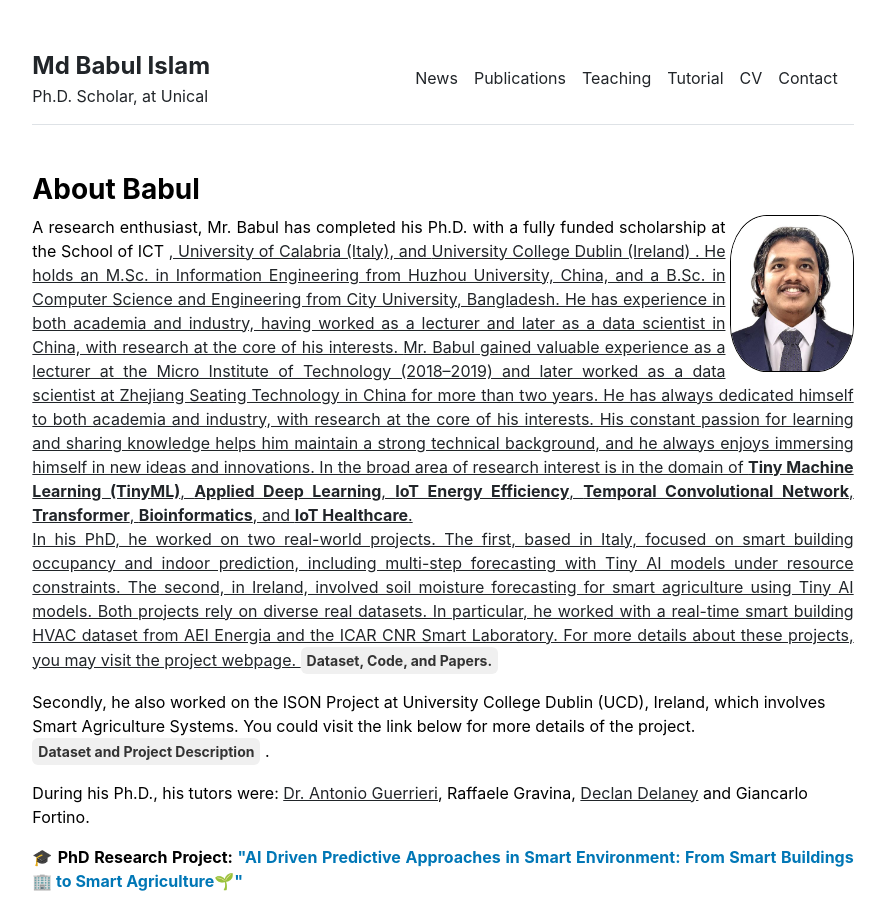
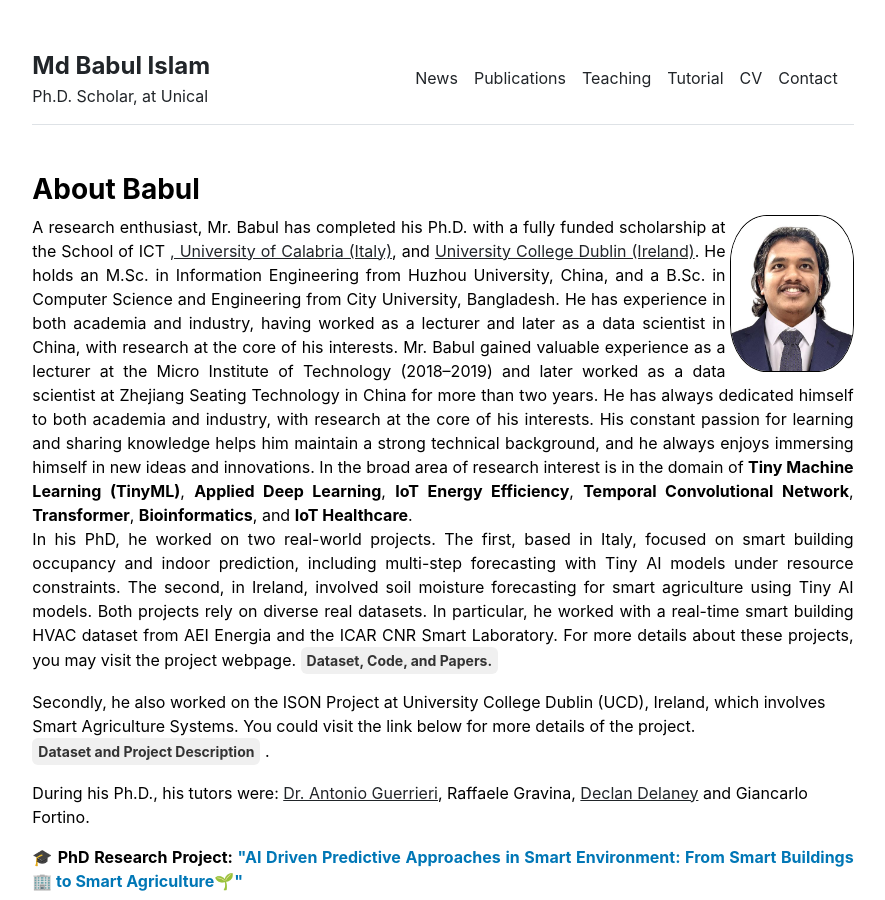
Before and after one commit to babulcseian/babulcseian.github.io, a Jekyll site: the page built from index.md, in a window 1280 px wide and 900 px high. Shown: the whole window, without its empty margins (197-1082 px from the left). Built offline with Jekyll 4.4.1, drawn with Linux system fonts in a browser that asks for light colours; a style sheet for code colours, icons or effects is not loaded.

Commit message:
Fix HTML tags in the about section
Corrected HTML structure for the paragraph about Mr. Babul's academic background.

```diff
--- a/_layouts/home.html
+++ b/_layouts/home.html
@@ -8,7 +8,7 @@ layout: default
 
 <img src="{{ site.github.url }}/assets/img/Md Babul Islam - 2 .jpeg" alt="Home" width="15%"  title="MSc Graduation" style="float:right; margin-left:5px; margin-bottom:1px; border: solid black 1px; padding=2px; border-radius: 30%">
 
-<p align="justify"> A research enthusiast, Mr. Babul has completed his Ph.D. with a fully funded scholarship at the School of ICT <a class="other" href='https://dottorato.dimes.unical.it/students/md-babul-islam'>, University of Calabria (Italy), and <a class="other" href='https://www.ucd.ie/'>University College Dublin (Ireland) .
+<p align="justify"> A research enthusiast, Mr. Babul has completed his Ph.D. with a fully funded scholarship at the School of ICT <a class="other" href='https://dottorato.dimes.unical.it/students/md-babul-islam'>, University of Calabria (Italy)</a>, and <a class="other" href='https://www.ucd.ie/'>University College Dublin (Ireland)</a>.
   He holds an M.Sc. in Information Engineering from Huzhou University, China, and a B.Sc. in Computer Science and Engineering from City University, Bangladesh.
   He has experience in both academia and industry, having worked as a lecturer and later as a data scientist in China, with research at the core of his interests.
   <!--
```
